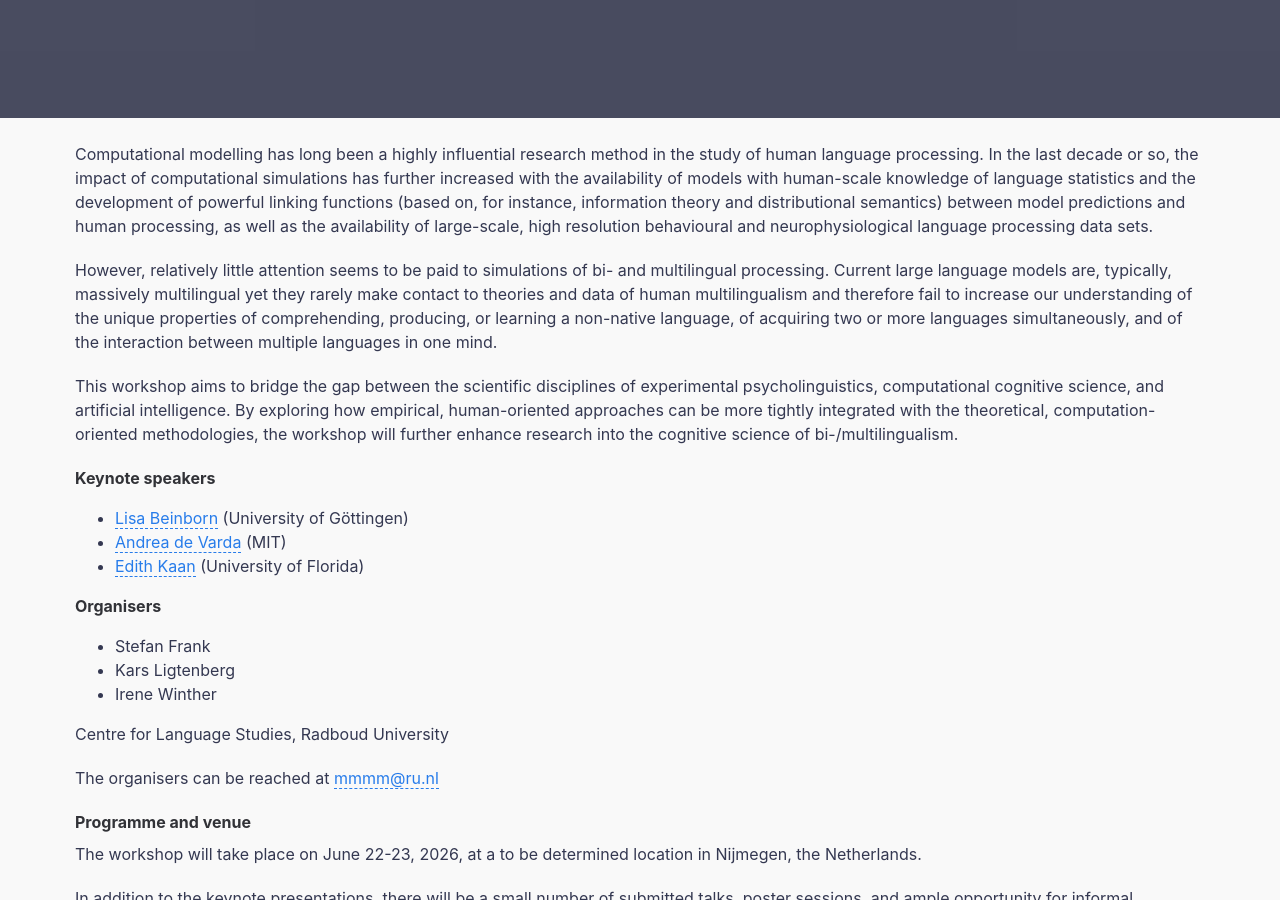
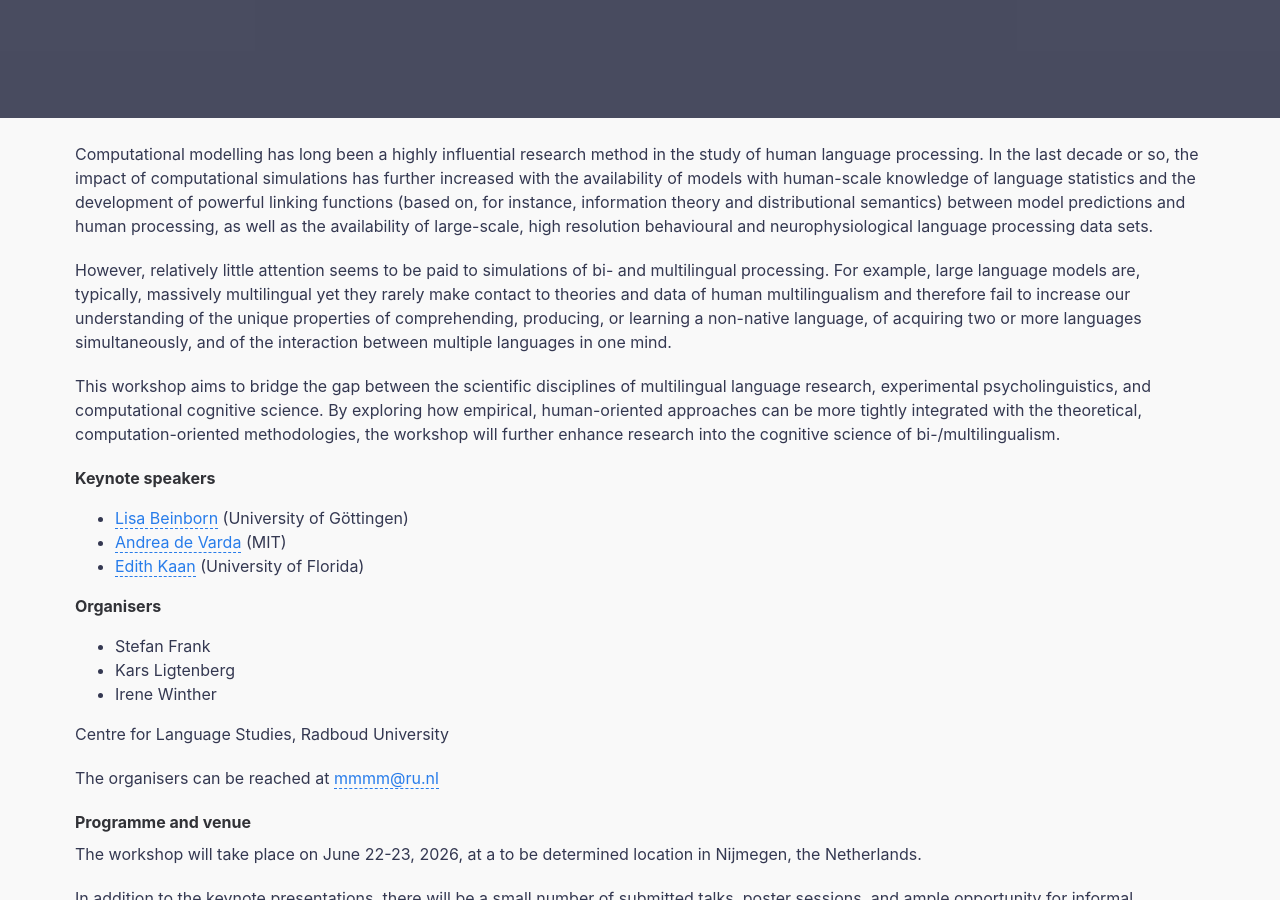
Before and after one commit to mmmm2026/mmmm2026.github.io, a Jekyll site: the page built from index.md, in a window 1280 px wide and 900 px high, scrolled down 458 px. Built offline with Jekyll 4.4.1, drawn with Linux system fonts in a browser that asks for light colours.

Commit message:
Update index.md
new description

```diff
--- a/index.md
+++ b/index.md
@@ -10,9 +10,9 @@ title: Multilingual Minds and Machines Meeting 2026
 <br>
 Computational modelling has long been a highly influential research method in the study of human language processing. In the last decade or so, the impact of computational simulations has further increased with the availability of models with human-scale knowledge of language statistics and the development of powerful linking functions (based on, for instance, information theory and distributional semantics) between model predictions and human processing, as well as the availability of large-scale, high resolution behavioural and neurophysiological language processing data sets.
 
-However, relatively little attention seems to be paid to simulations of bi- and multilingual processing. Current large language models are, typically, massively multilingual yet they rarely make contact to theories and data of human multilingualism and therefore fail to increase our understanding of the unique properties of comprehending, producing, or learning a non-native language, of acquiring two or more languages simultaneously, and of the interaction between multiple languages in one mind.
+However, relatively little attention seems to be paid to simulations of bi- and multilingual processing. For example, large language models are, typically, massively multilingual yet they rarely make contact to theories and data of human multilingualism and therefore fail to increase our understanding of the unique properties of comprehending, producing, or learning a non-native language, of acquiring two or more languages simultaneously, and of the interaction between multiple languages in one mind.
 
-This workshop aims to bridge the gap between the scientific disciplines of experimental psycholinguistics, computational cognitive science, and artificial intelligence. By exploring how empirical, human-oriented approaches can be more tightly integrated with the theoretical, computation-oriented methodologies, the workshop will further enhance research into the cognitive science of bi-/multilingualism.
+This workshop aims to bridge the gap between the scientific disciplines of multilingual language research, experimental psycholinguistics, and computational cognitive science. By exploring how empirical, human-oriented approaches can be more tightly integrated with the theoretical, computation-oriented methodologies, the workshop will further enhance research into the cognitive science of bi-/multilingualism.
 
 #### Keynote speakers
 - [Lisa Beinborn](https://beinborn.eu/) (University of Göttingen)
```
